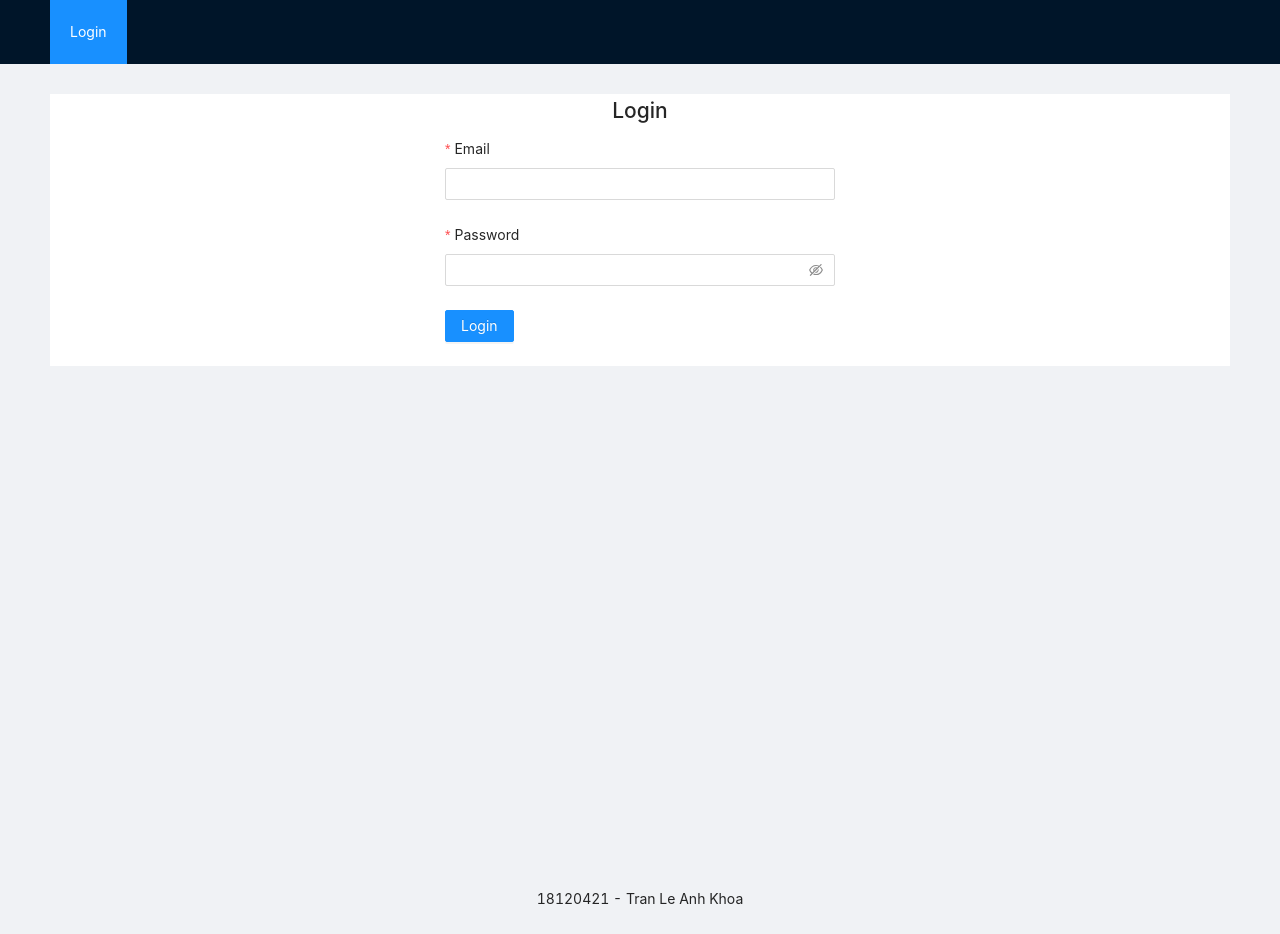
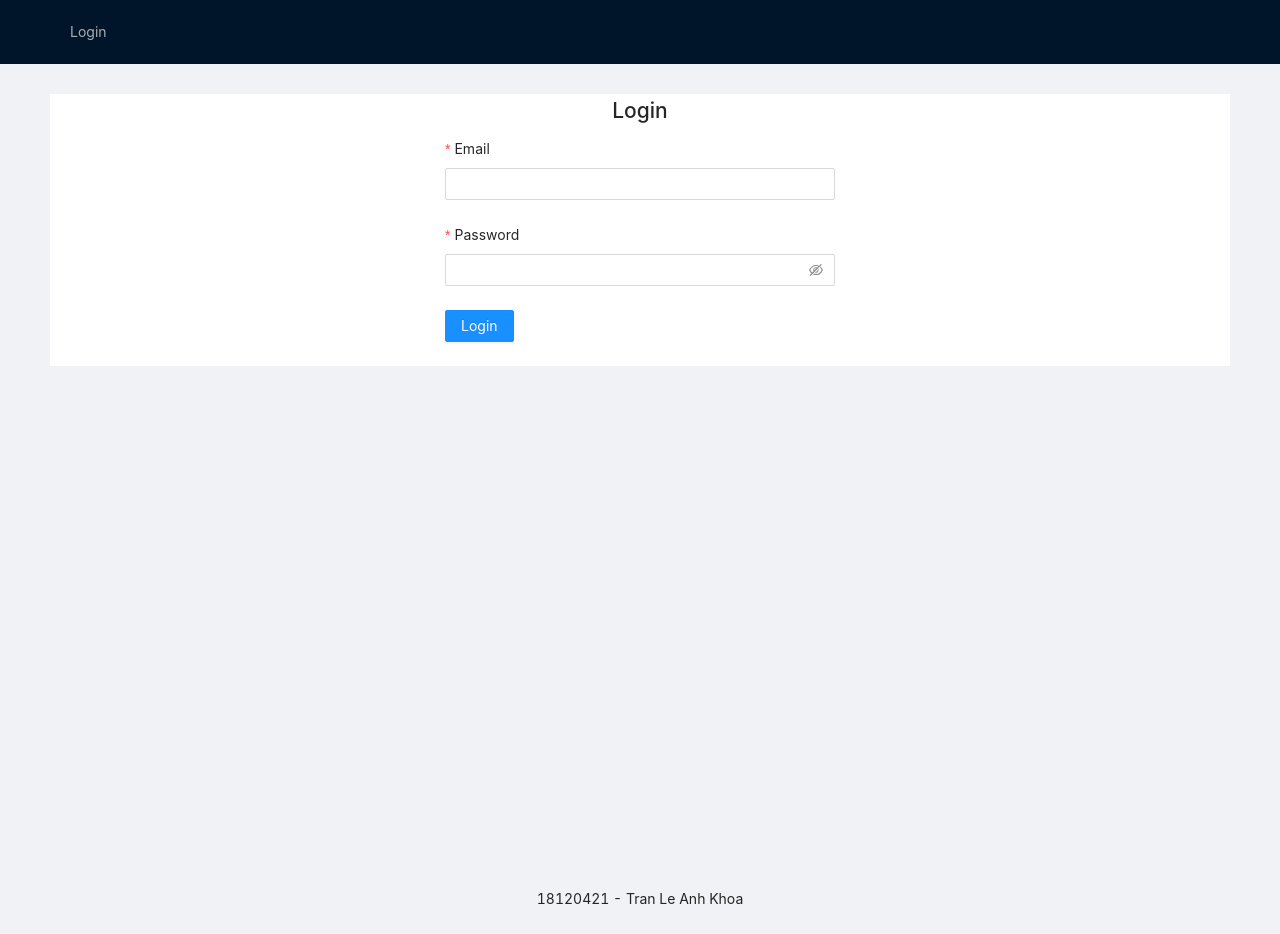
Before and after one commit to PTUDWNC-FIT-HCMUS-Khoa-Hoang/Classroom-admin-frontend, a React (Create React App) app: page /users in a window 1280 px wide. Built offline with nearby package versions, Linux system fonts and the light colour scheme.

Commit message:
Added Users & Accounts item to Nav bar

```diff
--- a/src/components/shared/NavBar/index.jsx
+++ b/src/components/shared/NavBar/index.jsx
@@ -22,6 +22,8 @@
       home: 'home',
       courses: 'courses',
       login: 'login',
+      users: 'users',
+      accounts: 'accounts',
       // register: 'register',
     };
     //#endregion
@@ -30,8 +32,10 @@
       setSelectedMenu(MENU_LIST.courses);
     } else if (location.pathname.includes(MENU_LIST.login)) {
       setSelectedMenu(MENU_LIST.home);
-      // } else if (location.pathname.includes(MENU_LIST.register)) {
-      //   setSelectedMenu(MENU_LIST.register);
+    } else if (location.pathname.includes(MENU_LIST.users)) {
+      setSelectedMenu(MENU_LIST.users);
+    } else if (location.pathname.includes(MENU_LIST.accounts)) {
+      setSelectedMenu(MENU_LIST.accounts);
     } else {
       setSelectedMenu(MENU_LIST.home);
     }
@@ -47,6 +51,12 @@
               <>
                 <Menu.Item key="home">
                   <Link to="/">Home</Link>
+                </Menu.Item>
+                <Menu.Item key="users">
+                  <Link to="/users">Users</Link>
+                </Menu.Item>
+                <Menu.Item key="accounts">
+                  <Link to="/accounts">Accounts</Link>
                 </Menu.Item>
                 <Menu.Item key="courses">
                   <Link to="/courses">Courses</Link>
```
